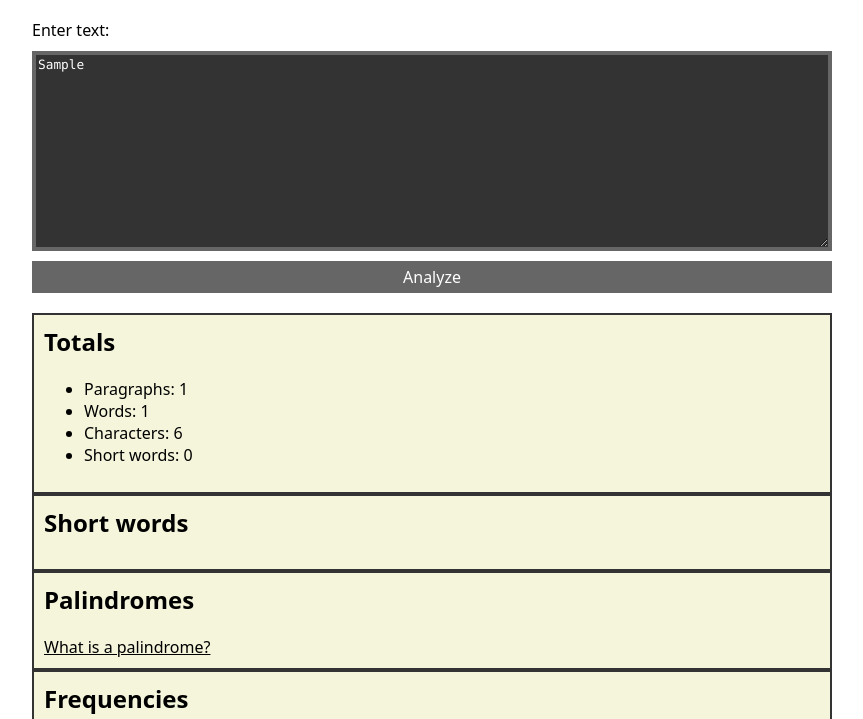
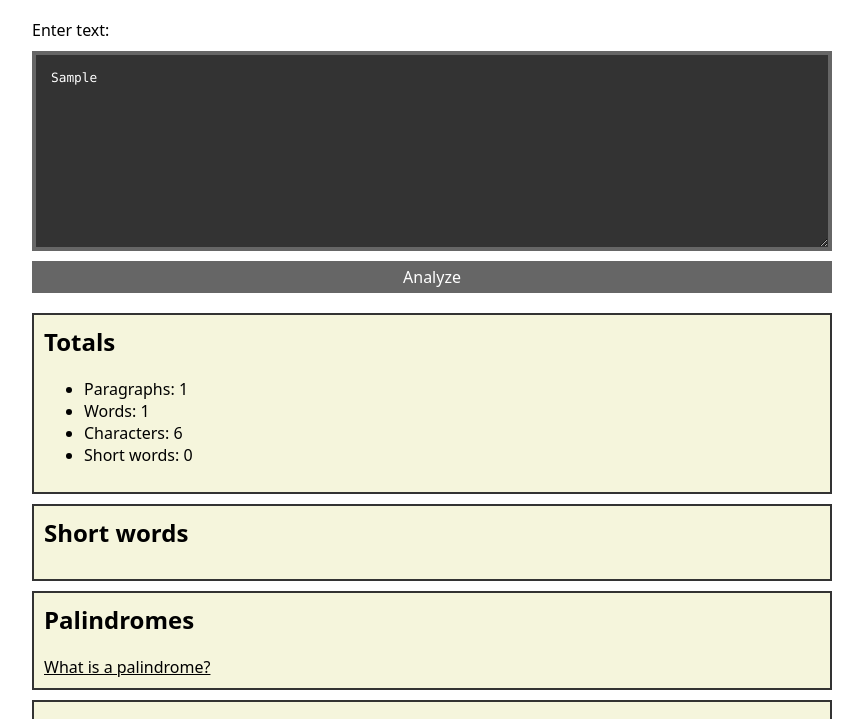
Before and after one commit to uribeAC/w1-text-analyzer, a website with bundled scripts: page public/index.html in a window 1280 px wide. Both pictures are taken after typing "Sample" into the empty fields and a click on the button "Analyze". Shown: the part 67-786 px from the top of the page, without its empty margins (208-1071 px from the left). Built offline with nearby package versions, Linux system fonts and the light colour scheme.

Commit message:
Add padding and margin to box rectangles CSS

```diff
--- a/public/styles/styles.css
+++ b/public/styles/styles.css
@@ -8,6 +8,14 @@ body {
   margin: 0;
   font-family: system-ui, -apple-system, BlinkMacSystemFont, "Segoe UI", Roboto,
     Oxygen, Ubuntu, Cantarell, "Open Sans", "Helvetica Neue", sans-serif;
+}
+
+textarea {
+  padding: 15px;
+}
+
+.analysis__item {
+  margin-bottom: 10px;
 }
 
 textarea,
```
